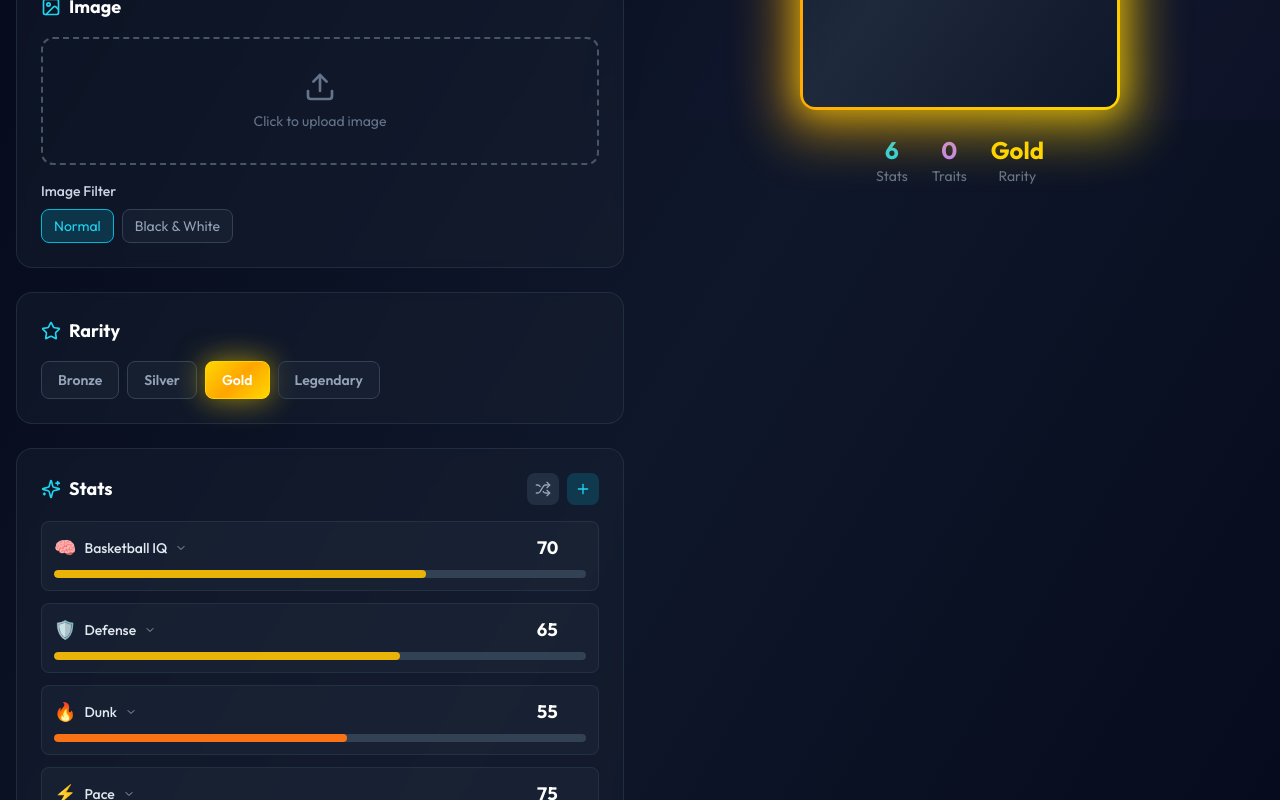
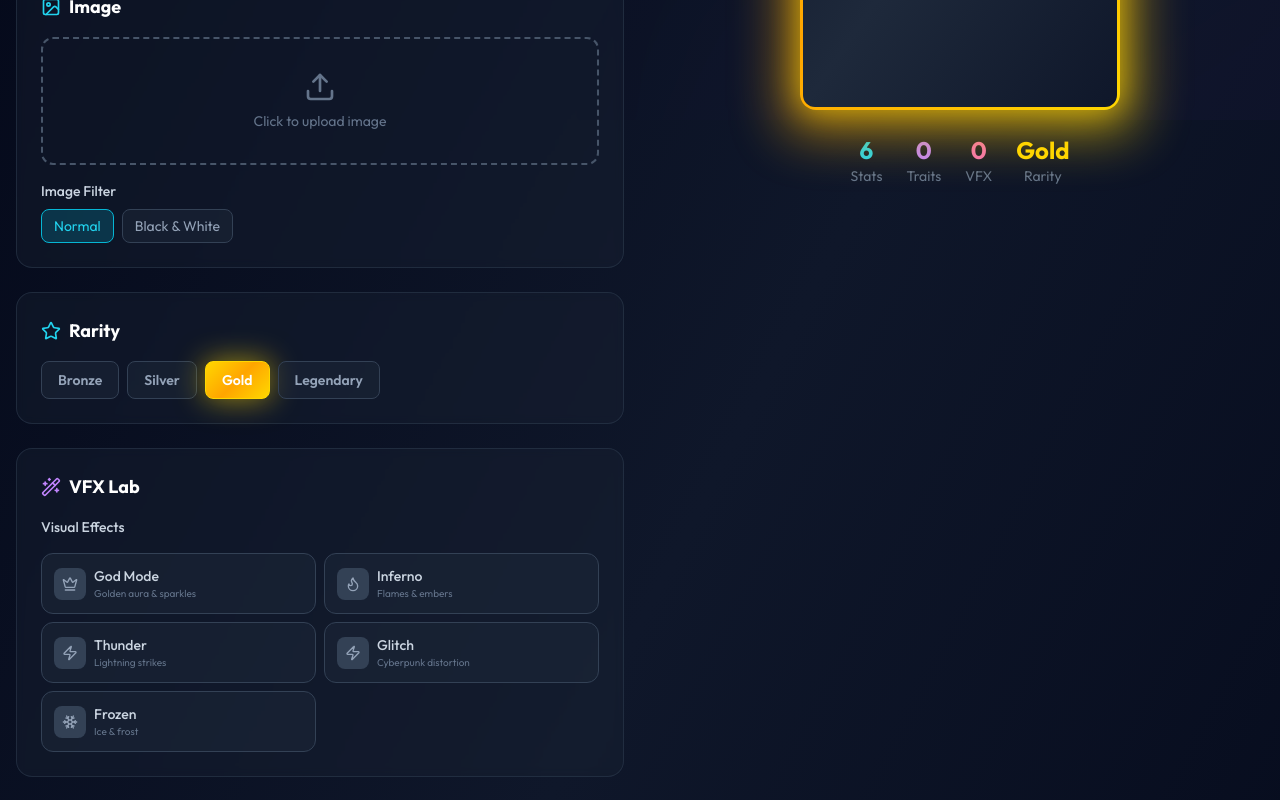
Before and after one commit to mje724/infinite-squads, a Next.js app: page / in a window 1280 px wide. Shown: the part 680-1480 px from the top of the page. Built offline with nearby package versions, Linux system fonts and the light colour scheme.

Commit message:
Add VFX Lab with 5 visual effects

```diff
--- a/src/components/CardCreator.tsx
+++ b/src/components/CardCreator.tsx
@@ -3,17 +3,26 @@ import React, { useState, useCallback, useRef, useEffect } from 'react';
 import { motion, AnimatePresence } from 'framer-motion';
 import ReactCrop, { type Crop, centerCrop, makeAspectCrop } from 'react-image-crop';
 import 'react-image-crop/dist/ReactCrop.css';
-import { Upload, Shuffle, Sparkles, Zap, Save, RotateCcw, ChevronDown, Plus, X, Image as ImageIcon, User, Trophy, Flame, Star, Dices, Crop as CropIcon, Check } from 'lucide-react';
+import { Upload, Shuffle, Sparkles, Zap, Save, RotateCcw, ChevronDown, Plus, X, Image as ImageIcon, User, Trophy, Flame, Star, Dices, Crop as CropIcon, Check, Snowflake, Crown, Wand2 } from 'lucide-react';
 import { useCardCreator, useCardCollection } from '@/store/store';
 import { STAT_PRESETS, TRAIT_PRESETS, POSITION_PRESETS } from '@/data/presets';
 import { Rarity, ImageFilter, Stat, RARITY_STYLES } from '@/types/schema';
 import { nanoid } from 'nanoid';
+import CardVisuals from './CardVisuals';
 
 function cn(...classes: (string | boolean | undefined)[]) { return classes.filter(Boolean).join(' '); }
 
 function centerAspectCrop(mediaWidth: number, mediaHeight: number, aspect: number) {
   return centerCrop(makeAspectCrop({ unit: '%', width: 90 }, aspect, mediaWidth, mediaHeight), mediaWidth, mediaHeight);
 }
+
+const VFX_OPTIONS = [
+  { id: 'god', name: 'God Mode', icon: Crown, color: 'from-yellow-400 to-amber-500', description: 'Golden aura & sparkles' },
+  { id: 'fire', name: 'Inferno', icon: Flame, color: 'from-orange-500 to-red-600', description: 'Flames & embers' },
+  { id: 'lightning', name: 'Thunder', icon: Zap, color: 'from-yellow-300 to-yellow-500', description: 'Lightning strikes' },
+  { id: 'glitch', name: 'Glitch', icon: Zap, color: 'from-cyan-400 to-purple-500', description: 'Cyberpunk distortion' },
+  { id: 'frozen', name: 'Frozen', icon: Snowflake, color: 'from-blue-300 to-cyan-400', description: 'Ice & frost' },
+];
 
 const ImageCropper: React.FC<{ imageSrc: string; onCropComplete: (croppedImage: string) => void; onCancel: () => void }> = ({ imageSrc, onCropComplete, onCancel }) => {
   const [crop, setCrop] = useState<Crop>();
@@ -66,12 +75,13 @@ const CardPreview: React.FC = () => {
       <div className="absolute inset-0 rounded-2xl blur-xl opacity-60" style={{ background: rarityStyle.gradient, transform: 'scale(1.1)', zIndex: -1 }} />
       <div className="relative w-full h-full rounded-2xl overflow-hidden" style={{ background: rarityStyle.gradient, boxShadow: rarityStyle.glow }}>
         <div className="absolute inset-[3px] rounded-xl bg-gradient-to-br from-slate-900 via-slate-800 to-slate-900 overflow-hidden">
+          <CardVisuals activeEffects={currentCard.activeEffects || []} />
           <div className="absolute top-0 left-0 right-0 h-16 flex items-center justify-between px-4 z-20">
             <div className="flex flex-col items-center">
-              <span className="text-4xl font-black" style={{ color: rarityStyle.border, textShadow: `0 0 20px ${rarityStyle.border}` }}>{overallRating || '??'}</span>
+              <span className="text-4xl font-black" style={{ color: rarityStyle.border, textShadow: '0 0 20px ' + rarityStyle.border }}>{overallRating || '??'}</span>
               <span className="text-[10px] uppercase tracking-widest text-slate-400">OVR</span>
             </div>
-            {currentCard.position && <div className="px-3 py-1 rounded-full text-xs font-bold uppercase tracking-wider" style={{ background: `${rarityStyle.border}20`, color: rarityStyle.border, border: `1px solid ${rarityStyle.border}40` }}>{currentCard.position}</div>}
+            {currentCard.position && <div className="px-3 py-1 rounded-full text-xs font-bold uppercase tracking-wider" style={{ background: rarityStyle.border + '20', color: rarityStyle.border, border: '1px solid ' + rarityStyle.border + '40' }}>{currentCard.position}</div>}
             <div className="flex items-center gap-1">
               {currentCard.rarity === 'legendary' && <Flame className="w-4 h-4 text-orange-500" />}
               {currentCard.rarity === 'holo' && <Sparkles className="w-4 h-4 text-pink-500" />}
@@ -79,14 +89,14 @@ const CardPreview: React.FC = () => {
             </div>
           </div>
           <div className="absolute top-14 left-0 right-0 h-48 overflow-hidden">
-            {currentCard.image ? <div className="w-full h-full bg-cover bg-center" style={{ backgroundImage: `url(${currentCard.image})`, filter: getFilterStyle(currentCard.imageFilter || 'normal') }} /> : <div className="w-full h-full flex items-center justify-center bg-slate-800/50"><User className="w-20 h-20 text-slate-600" /></div>}
+            {currentCard.image ? <div className="w-full h-full bg-cover bg-center" style={{ backgroundImage: 'url(' + currentCard.image + ')', filter: getFilterStyle(currentCard.imageFilter || 'normal') }} /> : <div className="w-full h-full flex items-center justify-center bg-slate-800/50"><User className="w-20 h-20 text-slate-600" /></div>}
             <div className="absolute inset-0 bg-gradient-to-t from-slate-900 via-transparent to-transparent" />
           </div>
-          <div className="absolute top-56 left-0 right-0 text-center px-4">
-            <h2 className="text-2xl font-black uppercase tracking-tight truncate" style={{ color: rarityStyle.border, textShadow: `0 0 10px ${rarityStyle.border}50` }}>{currentCard.name || 'PLAYER NAME'}</h2>
+          <div className="absolute top-56 left-0 right-0 text-center px-4 z-20">
+            <h2 className="text-2xl font-black uppercase tracking-tight truncate" style={{ color: rarityStyle.border, textShadow: '0 0 10px ' + rarityStyle.border + '50' }}>{currentCard.name || 'PLAYER NAME'}</h2>
             {currentCard.nickname && <p className="text-sm text-slate-400 italic">&ldquo;{currentCard.nickname}&rdquo;</p>}
           </div>
-          <div className="absolute top-[280px] left-4 right-4">
+          <div className="absolute top-[280px] left-4 right-4 z-20">
             <div className="grid grid-cols-2 gap-x-3 gap-y-2">
               {(currentCard.statBlock || []).slice(0, 6).map((stat, i) => (
                 <div key={stat.id || i} className="flex items-start justify-between gap-1">
@@ -100,11 +110,11 @@ const CardPreview: React.FC = () => {
             </div>
           </div>
           {(currentCard.traits || []).length > 0 && (
-            <div className="absolute bottom-16 left-4 right-4 flex gap-2 justify-center flex-wrap">
+            <div className="absolute bottom-16 left-4 right-4 flex gap-2 justify-center flex-wrap z-20">
               {(currentCard.traits || []).slice(0, 4).map((traitId) => { const trait = TRAIT_PRESETS.find((t) => t.id === traitId); if (!trait) return null; return <div key={traitId} className="w-8 h-8 rounded-full bg-slate-700/80 flex items-center justify-center text-lg" title={trait.name}>{trait.icon}</div>; })}
             </div>
           )}
-          {currentCard.bio && <div className="absolute bottom-4 left-4 right-4"><p className="text-[10px] text-slate-400 italic text-center" style={{ display: '-webkit-box', WebkitLineClamp: 2, WebkitBoxOrient: 'vertical', overflow: 'hidden', wordWrap: 'break-word' }}>&ldquo;{currentCard.bio}&rdquo;</p></div>}
+          {currentCard.bio && <div className="absolute bottom-4 left-4 right-4 z-20"><p className="text-[10px] text-slate-400 italic text-center" style={{ display: '-webkit-box', WebkitLineClamp: 2, WebkitBoxOrient: 'vertical', overflow: 'hidden', wordWrap: 'break-word' }}>&ldquo;{currentCard.bio}&rdquo;</p></div>}
           {(currentCard.rarity === 'holo' || currentCard.rarity === 'glitch') && <motion.div className="absolute inset-0 pointer-events-none" style={{ background: 'linear-gradient(135deg, transparent 0%, rgba(255,255,255,0.1) 50%, transparent 100%)', backgroundSize: '200% 200%' }} animate={{ backgroundPosition: ['0% 0%', '100% 100%', '0% 0%'] }} transition={{ duration: 3, repeat: Infinity, ease: 'linear' }} />}
           {currentCard.rarity === 'glitch' && <motion.div className="absolute inset-0 pointer-events-none mix-blend-screen" style={{ background: 'repeating-linear-gradient(0deg, transparent, transparent 2px, rgba(0,255,255,0.03) 2px, rgba(0,255,255,0.03) 4px)' }} animate={{ y: [0, -4, 0] }} transition={{ duration: 0.1, repeat: Infinity }} />}
         </div>
@@ -135,7 +145,7 @@ const StatSlider: React.FC<{ stat: Stat; index: number; onUpdate: (index: number
         </div>
       </div>
       <div className="relative h-2 bg-slate-700 rounded-full overflow-hidden">
-        <motion.div className={cn('h-full rounded-full', getValueColor(stat.value))} initial={{ width: 0 }} animate={{ width: `${stat.value}%` }} transition={{ type: 'spring', stiffness: 300, damping: 30 }} />
+        <motion.div className={cn('h-full rounded-full', getValueColor(stat.value))} initial={{ width: 0 }} animate={{ width: stat.value + '%' }} transition={{ type: 'spring', stiffness: 300, damping: 30 }} />
         <input type="range" min="0" max="99" value={stat.value} onChange={(e) => onUpdate(index, { value: parseInt(e.target.value) })} className="absolute inset-0 w-full opacity-0 cursor-pointer" />
       </div>
     </div>
@@ -185,6 +195,63 @@ const TraitSelector: React.FC = () => {
   );
 };
 
+const VFXLab: React.FC = () => {
+  const { currentCard, toggleEffect, clearEffects } = useCardCreator();
+  const activeEffects = currentCard.activeEffects || [];
+  return (
+    <div className="space-y-4">
+      <div className="flex items-center justify-between">
+        <label className="text-sm font-medium text-slate-300">Visual Effects</label>
+        {activeEffects.length > 0 && (
+          <button onClick={clearEffects} className="text-xs text-slate-500 hover:text-slate-300 transition-colors">Clear all</button>
+        )}
+      </div>
+      <div className="grid grid-cols-2 gap-2">
+        {VFX_OPTIONS.map((vfx) => {
+          const isActive = activeEffects.includes(vfx.id);
+          const Icon = vfx.icon;
+          return (
+            <button
+              key={vfx.id}
+              onClick={() => toggleEffect(vfx.id)}
+              className={cn(
+                'relative p-3 rounded-xl border transition-all text-left overflow-hidden',
+                isActive
+                  ? 'border-white/30 bg-white/10'
+                  : 'border-slate-700 bg-slate-800/50 hover:border-slate-600'
+              )}
+            >
+              {isActive && (
+                <div className={cn('absolute inset-0 opacity-20 bg-gradient-to-br', vfx.color)} />
+              )}
+              <div className="relative flex items-center gap-2">
+                <div className={cn(
+                  'w-8 h-8 rounded-lg flex items-center justify-center',
+                  isActive ? 'bg-gradient-to-br ' + vfx.color : 'bg-slate-700'
+                )}>
+                  <Icon className={cn('w-4 h-4', isActive ? 'text-white' : 'text-slate-400')} />
+                </div>
+                <div>
+                  <div className={cn('text-sm font-medium', isActive ? 'text-white' : 'text-slate-300')}>{vfx.name}</div>
+                  <div className="text-[10px] text-slate-500">{vfx.description}</div>
+                </div>
+              </div>
+              {isActive && (
+                <div className="absolute top-2 right-2 w-2 h-2 rounded-full bg-green-400" />
+              )}
+            </button>
+          );
+        })}
+      </div>
+      {activeEffects.length > 0 && (
+        <div className="text-xs text-slate-500 text-center">
+          {activeEffects.length} effect{activeEffects.length > 1 ? 's' : ''} active - effects can be stacked!
+        </div>
+      )}
+    </div>
+  );
+};
+
 export default function CardCreator() {
   const { mode, currentCard, setName, setNickname, setImage, setImageFilter, setRarity, setPosition, setBio, updateStat, addStat, removeStat, resetCard, randomizeQuote, loadPresetStats, finalizeCard } = useCardCreator();
   const { addCard } = useCardCollection();
@@ -201,7 +268,7 @@ export default function CardCreator() {
   const handleSave = () => { const card = finalizeCard(); addCard(card); setSaveSuccess(true); setTimeout(() => { setSaveSuccess(false); resetCard(); }, 1500); };
   const handleAddStat = () => { const randomPreset = availableStats[Math.floor(Math.random() * availableStats.length)]; addStat({ id: nanoid(), label: randomPreset.label, value: randomPreset.defaultValue || 50, icon: randomPreset.icon, category: randomPreset.category }); };
   const rarityOptions: Rarity[] = mode === 'serious' ? ['bronze', 'silver', 'gold', 'legendary'] : ['silver', 'gold', 'holo', 'glitch', 'legendary'];
-  const filterOptions: { value: ImageFilter; label: string }[] = mode === 'serious' ? [{ value: 'normal', label: 'Normal' }, { value: 'bw', label: 'Black & White' }] : [{ value: 'normal', label: 'Normal' }, { value: 'deepfried', label: '🔥 Deep Fried' }, { value: 'security', label: '📹 Security Cam' }, { value: 'vhs', label: '📼 VHS' }, { value: 'glitch', label: '⚡ Glitch' }];
+  const filterOptions: { value: ImageFilter; label: string }[] = mode === 'serious' ? [{ value: 'normal', label: 'Normal' }, { value: 'bw', label: 'Black & White' }] : [{ value: 'normal', label: 'Normal' }, { value: 'deepfried', label: 'Deep Fried' }, { value: 'security', label: 'Security Cam' }, { value: 'vhs', label: 'VHS' }, { value: 'glitch', label: 'Glitch' }];
   return (
     <div className="min-h-screen bg-gradient-to-br from-slate-950 via-slate-900 to-slate-950">
       <div className="fixed inset-0 overflow-hidden pointer-events-none"><div className="absolute -top-1/2 -left-1/2 w-full h-full bg-gradient-to-br from-cyan-500/5 to-transparent rounded-full blur-3xl" /><div className="absolute -bottom-1/2 -right-1/2 w-full h-full bg-gradient-to-tl from-purple-500/5 to-transparent rounded-full blur-3xl" /></div>
@@ -234,6 +301,10 @@ export default function CardCreator() {
               <h3 className="text-lg font-bold text-white mb-4 flex items-center gap-2"><Star className="w-5 h-5 text-cyan-400" />Rarity</h3>
               <div className="flex flex-wrap gap-2">{rarityOptions.map((rarity) => <button key={rarity} onClick={() => setRarity(rarity)} className={cn('px-4 py-2 rounded-lg text-sm font-semibold border transition-all capitalize', currentCard.rarity === rarity ? 'text-white' : 'bg-slate-800/50 border-slate-700 text-slate-400 hover:border-slate-600')} style={currentCard.rarity === rarity ? { background: RARITY_STYLES[rarity].gradient, borderColor: RARITY_STYLES[rarity].border, boxShadow: RARITY_STYLES[rarity].glow } : {}}>{rarity}</button>)}</div>
             </motion.div>
+            <motion.div className="bg-slate-800/30 backdrop-blur-sm rounded-2xl border border-slate-700/50 p-6" initial={{ opacity: 0, x: -20 }} animate={{ opacity: 1, x: 0 }} transition={{ delay: 0.35 }}>
+              <h3 className="text-lg font-bold text-white mb-4 flex items-center gap-2"><Wand2 className="w-5 h-5 text-purple-400" />VFX Lab</h3>
+              <VFXLab />
+            </motion.div>
             <motion.div className="bg-slate-800/30 backdrop-blur-sm rounded-2xl border border-slate-700/50 p-6" initial={{ opacity: 0, x: -20 }} animate={{ opacity: 1, x: 0 }} transition={{ delay: 0.4 }}>
               <div className="flex items-center justify-between mb-4"><h3 className="text-lg font-bold text-white flex items-center gap-2"><Sparkles className="w-5 h-5 text-cyan-400" />Stats</h3><div className="flex gap-2"><button onClick={() => loadPresetStats(mode === 'serious' ? 'sports' : 'roast')} className="p-2 bg-slate-700/50 hover:bg-slate-700 rounded-lg text-slate-400 hover:text-white transition-colors" title="Randomize stats"><Shuffle className="w-4 h-4" /></button>{(currentCard.statBlock || []).length < 8 && <button onClick={handleAddStat} className="p-2 bg-cyan-500/20 hover:bg-cyan-500/30 rounded-lg text-cyan-400 transition-colors" title="Add stat"><Plus className="w-4 h-4" /></button>}</div></div>
               <div className="space-y-3">{(currentCard.statBlock || []).map((stat, index) => <StatSlider key={stat.id} stat={stat} index={index} onUpdate={updateStat} onRemove={removeStat} availableStats={availableStats} />)}</div>
@@ -255,6 +326,7 @@ export default function CardCreator() {
               <div className="mt-6 flex items-center gap-6 text-sm">
                 <div className="text-center"><div className="text-2xl font-bold text-cyan-400">{(currentCard.statBlock || []).length}</div><div className="text-slate-500">Stats</div></div>
                 <div className="text-center"><div className="text-2xl font-bold text-purple-400">{(currentCard.traits || []).length}</div><div className="text-slate-500">Traits</div></div>
+                <div className="text-center"><div className="text-2xl font-bold text-pink-400">{(currentCard.activeEffects || []).length}</div><div className="text-slate-500">VFX</div></div>
                 <div className="text-center"><div className="text-2xl font-bold capitalize" style={{ color: RARITY_STYLES[currentCard.rarity || 'gold'].border }}>{currentCard.rarity || 'Gold'}</div><div className="text-slate-500">Rarity</div></div>
               </div>
             </motion.div>
--- a/src/components/CardVisuals.tsx
+++ b/src/components/CardVisuals.tsx
@@ -1,6 +1,5 @@
 'use client';
 import React, { useEffect, useState } from 'react';
-import { motion } from 'framer-motion';
 
 interface CardVisualsProps {
   activeEffects: string[];
```
Also changed, not shown: src/app/globals.css (+46 -0 lines).
